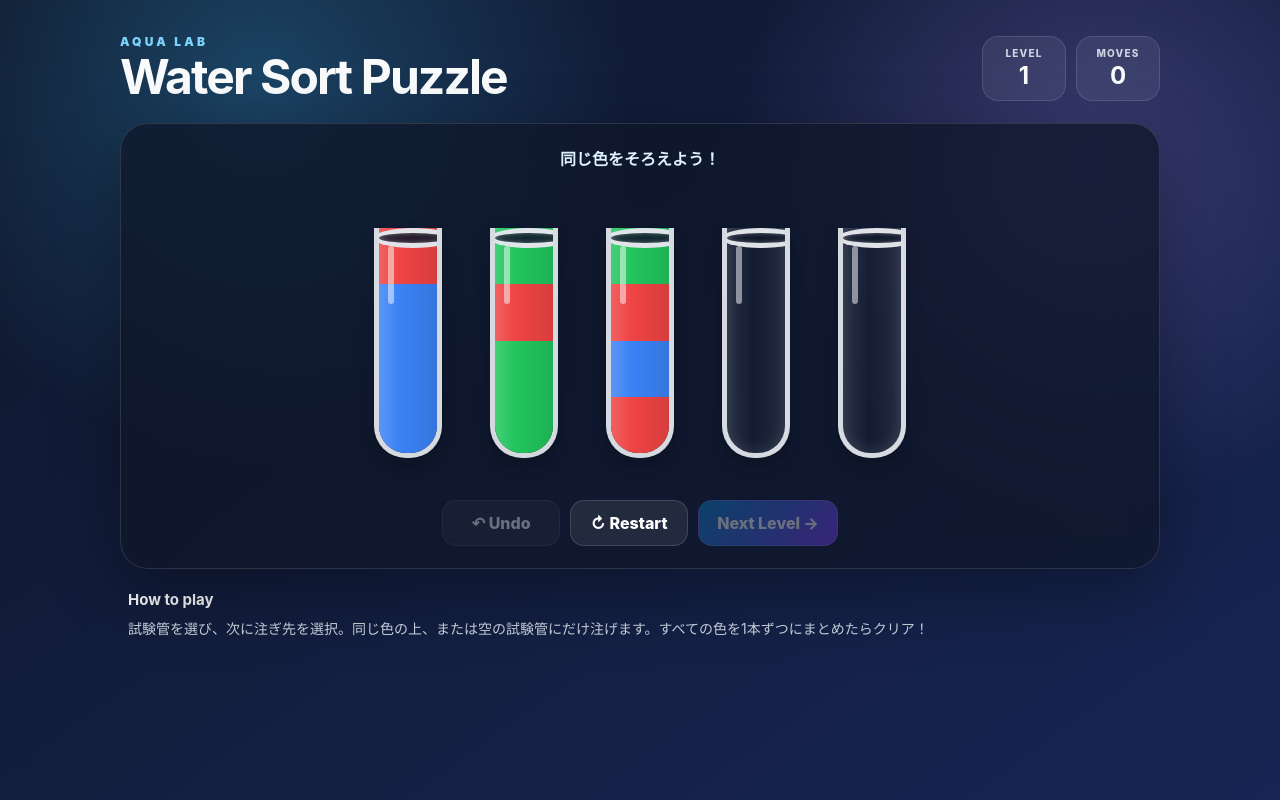
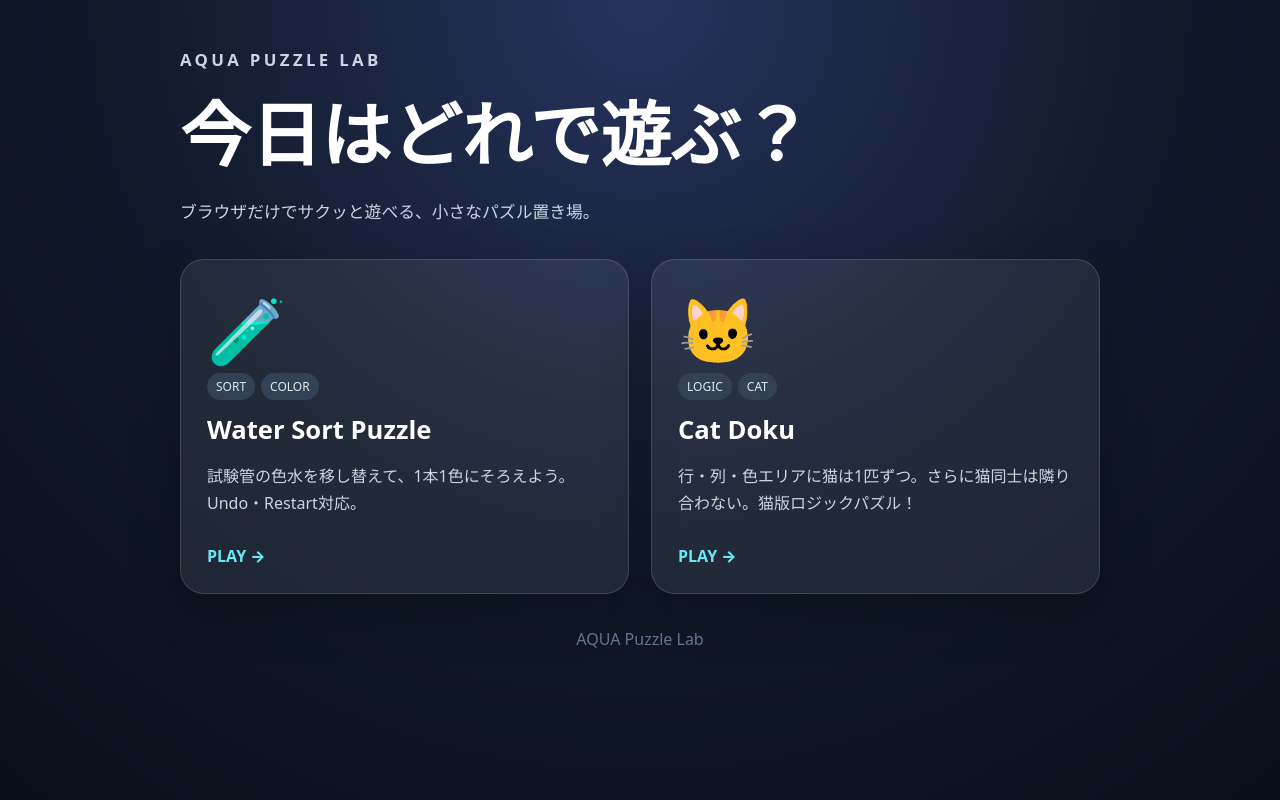
Before and after one commit to aqua2848/aqua-puzzle-lab, a plain HTML site: page index.html in a window 1280 px wide. Drawn offline with Linux system fonts and the light colour scheme.

Commit message:
Turn index into puzzle game selector

```diff
--- a/index.html
+++ b/index.html
@@ -3,41 +3,34 @@
 <head>
   <meta charset="UTF-8" />
   <meta name="viewport" content="width=device-width, initial-scale=1.0" />
-  <meta name="theme-color" content="#16213e" />
-  <title>Water Sort Puzzle</title>
-  <link rel="stylesheet" href="style.css" />
+  <meta name="theme-color" content="#111827" />
+  <title>AQUA Puzzle Lab</title>
+  <style>
+    *{box-sizing:border-box}body{margin:0;min-height:100vh;font-family:system-ui,-apple-system,"Segoe UI",sans-serif;background:radial-gradient(circle at top,#26345f 0,#111827 52%,#090e1a 100%);color:#fff}.wrap{max-width:960px;margin:auto;padding:48px 20px 64px}.eyebrow{letter-spacing:.2em;font-weight:800;color:#67e8f9;margin:0 0 8px}.hero h1{font-size:clamp(2.2rem,7vw,4.4rem);margin:0}.hero p{color:#cbd5e1;font-size:1.05rem}.games{display:grid;grid-template-columns:repeat(auto-fit,minmax(270px,1fr));gap:22px;margin-top:36px}.card{display:block;text-decoration:none;color:inherit;background:rgba(255,255,255,.08);border:1px solid rgba(255,255,255,.14);border-radius:24px;padding:26px;transition:.2s;box-shadow:0 18px 50px rgba(0,0,0,.22)}.card:hover{transform:translateY(-5px);background:rgba(255,255,255,.12)}.icon{font-size:4rem}.card h2{font-size:1.6rem;margin:12px 0 8px}.card p{color:#cbd5e1;line-height:1.7}.play{display:inline-block;margin-top:12px;font-weight:800;color:#67e8f9}.tag{display:inline-block;font-size:.75rem;background:#334155;border-radius:999px;padding:5px 9px;margin-right:6px;color:#e2e8f0}.footer{margin-top:34px;color:#64748b;text-align:center}
+  </style>
 </head>
 <body>
-  <main class="app">
-    <header class="topbar">
-      <div>
-        <p class="eyebrow">AQUA LAB</p>
-        <h1>Water Sort Puzzle</h1>
-      </div>
-      <div class="stats" aria-label="ゲーム情報">
-        <div class="stat"><span>LEVEL</span><strong id="levelNumber">1</strong></div>
-        <div class="stat"><span>MOVES</span><strong id="moveCount">0</strong></div>
-      </div>
-    </header>
-
-    <section class="game-card">
-      <div class="message" id="message" role="status" aria-live="polite">同じ色をそろえよう！</div>
-      <div class="board" id="board" aria-label="ウォーターソートパズル"></div>
-
-      <div class="controls">
-        <button id="undoButton" class="secondary" type="button">↶ Undo</button>
-        <button id="restartButton" class="secondary" type="button">↻ Restart</button>
-        <button id="nextButton" class="primary" type="button" disabled>Next Level →</button>
-      </div>
+  <main class="wrap">
+    <section class="hero">
+      <p class="eyebrow">AQUA PUZZLE LAB</p>
+      <h1>今日はどれで遊ぶ？</h1>
+      <p>ブラウザだけでサクッと遊べる、小さなパズル置き場。</p>
     </section>
-
-    <section class="help">
-      <h2>How to play</h2>
-      <p>試験管を選び、次に注ぎ先を選択。同じ色の上、または空の試験管にだけ注げます。すべての色を1本ずつにまとめたらクリア！</p>
+    <section class="games">
+      <a class="card" href="water-sort.html">
+        <div class="icon">🧪</div><span class="tag">SORT</span><span class="tag">COLOR</span>
+        <h2>Water Sort Puzzle</h2>
+        <p>試験管の色水を移し替えて、1本1色にそろえよう。Undo・Restart対応。</p>
+        <span class="play">PLAY →</span>
+      </a>
+      <a class="card" href="cat-doku.html">
+        <div class="icon">🐱</div><span class="tag">LOGIC</span><span class="tag">CAT</span>
+        <h2>Cat Doku</h2>
+        <p>行・列・色エリアに猫は1匹ずつ。さらに猫同士は隣り合わない。猫版ロジックパズル！</p>
+        <span class="play">PLAY →</span>
+      </a>
     </section>
+    <div class="footer">AQUA Puzzle Lab</div>
   </main>
-
-  <div class="celebration" id="celebration" aria-hidden="true"></div>
-  <script src="game.js"></script>
 </body>
 </html>
```
